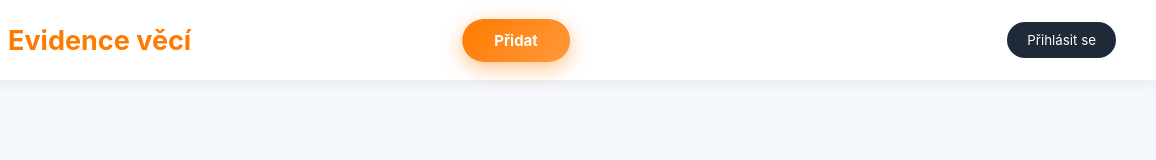
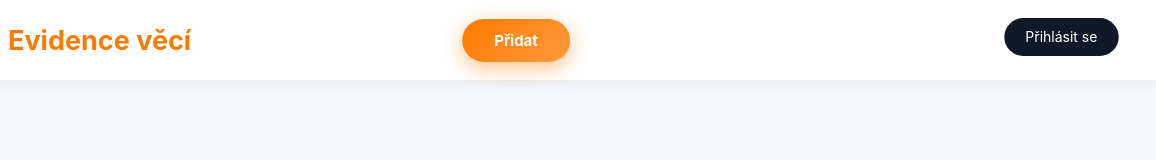
Before and after one commit to LukyPivo/EZN, a plain HTML site: page index.html in a window 1280 px wide. In both pictures the pointer is over the button "Přihlásit se". Shown: the full height of the page, 124-1280 px from the left. Drawn offline with Linux system fonts and the light colour scheme.

Commit message:
hover u login btn

```diff
--- a/style.css
+++ b/style.css
@@ -69,7 +69,10 @@ body {
     border-radius: 999px;
     cursor: pointer;
 }
-
+.login-btn:hover {
+    background: #111827;
+    transform: translateY(-3px) scale(1.05);
+}
 .content {
     padding: 120px 40px 40px;
 }
```
